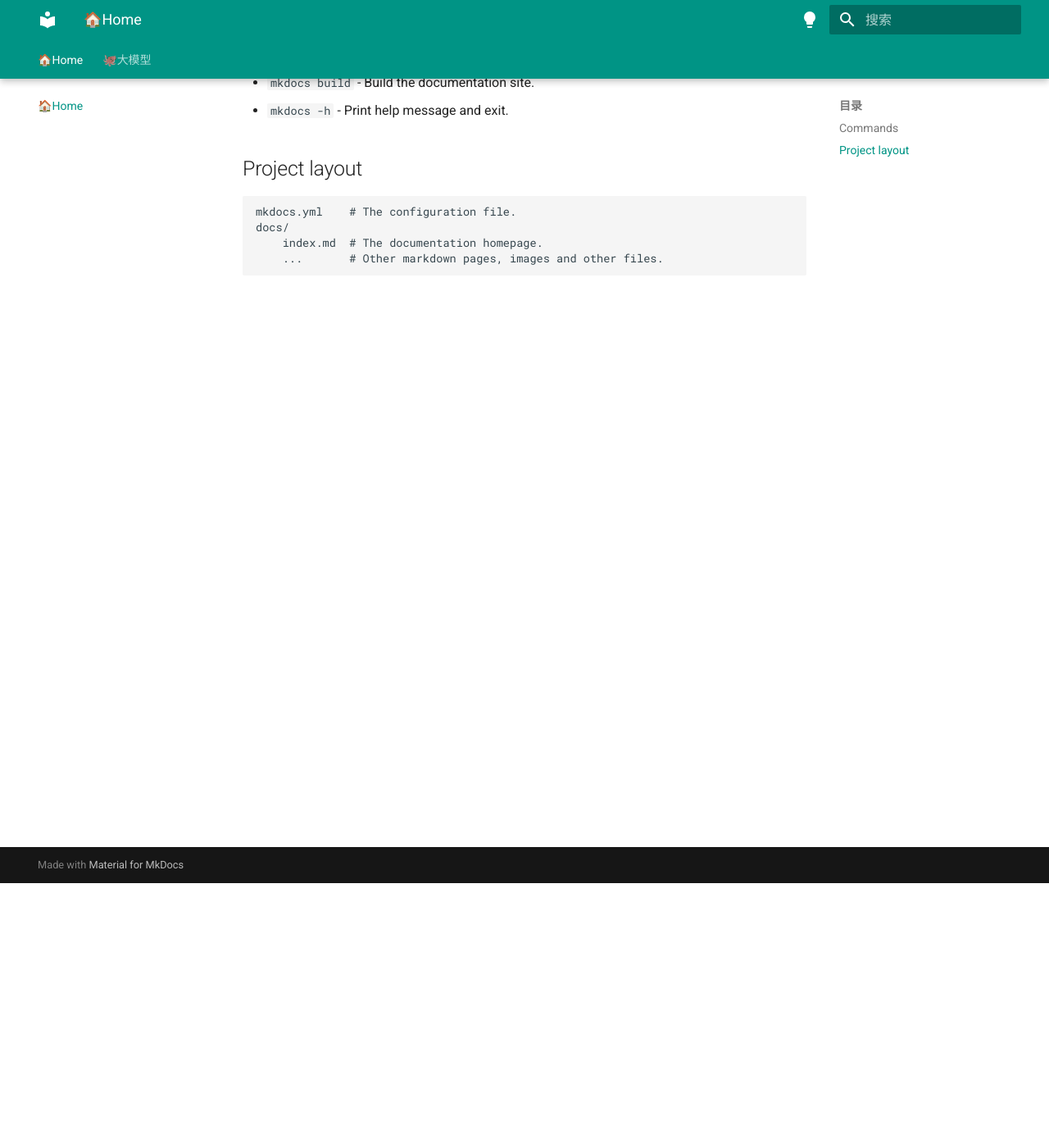
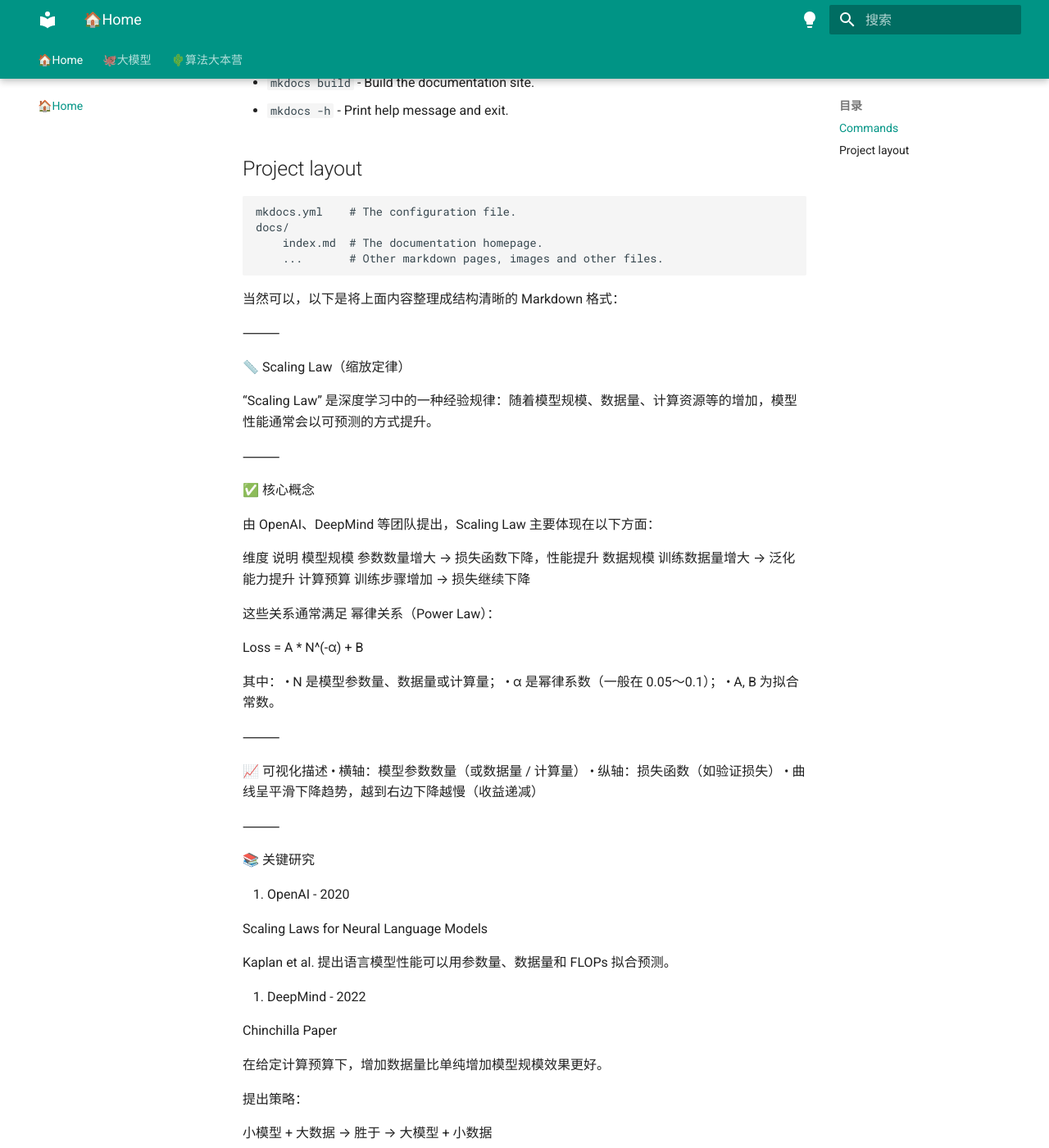
Before and after one commit to buffaloboyhlh/llmbook, an MkDocs documentation site: the page built from docs/index.md, in a window 1280 px wide and 1400 px high, scrolled down 323 px. Shown: the whole window at 82% size. Built offline with MkDocs 1.6.1 and Material for MkDocs 9.7.7, drawn with Linux system fonts in a browser that asks for light colours; comment, search, counter and statistics services are not loaded; some of the changed text lies outside the part shown.

```diff
--- a/docs/index.md
+++ b/docs/index.md
@@ -15,3 +15,81 @@ For full documentation visit [mkdocs.org](https://www.mkdocs.org).
     docs/
         index.md  # The documentation homepage.
         ...       # Other markdown pages, images and other files.
+
+
+当然可以，以下是将上面内容整理成结构清晰的 Markdown 格式：
+
+⸻
+
+📏 Scaling Law（缩放定律）
+
+“Scaling Law” 是深度学习中的一种经验规律：随着模型规模、数据量、计算资源等的增加，模型性能通常会以可预测的方式提升。
+
+⸻
+
+✅ 核心概念
+
+由 OpenAI、DeepMind 等团队提出，Scaling Law 主要体现在以下方面：
+
+维度	说明
+模型规模	参数数量增大 → 损失函数下降，性能提升
+数据规模	训练数据量增大 → 泛化能力提升
+计算预算	训练步骤增加 → 损失继续下降
+
+这些关系通常满足 幂律关系（Power Law）：
+
+Loss = A * N^(-α) + B
+
+其中：
+	•	N 是模型参数量、数据量或计算量；
+	•	α 是幂律系数（一般在 0.05～0.1）；
+	•	A, B 为拟合常数。
+
+⸻
+
+📈 可视化描述
+	•	横轴：模型参数数量（或数据量 / 计算量）
+	•	纵轴：损失函数（如验证损失）
+	•	曲线呈平滑下降趋势，越到右边下降越慢（收益递减）
+
+⸻
+
+📚 关键研究
+
+1. OpenAI - 2020
+
+Scaling Laws for Neural Language Models
+
+Kaplan et al. 提出语言模型性能可以用参数量、数据量和 FLOPs 拟合预测。
+
+2. DeepMind - 2022
+
+Chinchilla Paper
+
+在给定计算预算下，增加数据量比单纯增加模型规模效果更好。
+
+提出策略：
+
+小模型 + 大数据 → 胜于 → 大模型 + 小数据
+
+⸻
+
+🔧 实际应用
+
+Scaling Law 可以帮助我们：
+	•	决定训练大模型时的资源分配策略
+	•	指导以下选择：
+	•	应该使用多少参数？
+	•	准备多少 token 的训练数据？
+	•	设置多少训练轮次？
+
+⸻
+
+🚨 注意事项
+	•	Scaling Law 是一种经验规律，不是物理定律；
+	•	在极大规模后可能失效（性能饱和）；
+	•	更低的损失 ≠ 更高的推理智能或常识能力。
+
+⸻
+
+如果你需要这段 Markdown 保存为 .md 文件或者渲染为网页结构，我可以帮你进一步处理。需要吗？
--- a/mkdocs.yml
+++ b/mkdocs.yml
@@ -5,6 +5,7 @@ theme:
   font:
     text: Roboto
   features:
+    - content.tabs.link
     - navigation.instant
     - navigation.instant.progress
     - navigation.tabs
@@ -18,13 +19,13 @@ theme:
     - navigation.path
   palette:
     - scheme: default
-      accent: light green
+      accent: amber
       primary: teal
       toggle:
         icon: material/lightbulb
         name: Switch to dark mode
     - scheme: slate
-      accent: light green
+      accent: amber
       primary: teal
       toggle:
         icon: material/lightbulb-outline
@@ -34,7 +35,24 @@ theme:
 markdown_extensions:
   - pymdownx.arithmatex:
       generic: true
+  - admonition
+  - pymdownx.details
+  - pymdownx.superfences
+  - attr_list
+  - pymdownx.highlight
+  - pymdownx.superfences
+  - pymdownx.tabbed
+  - pymdownx.superfences
+  - pymdownx.tabbed:
+      alternate_style: true
 
+extra_javascript:
+  - https://cdn.jsdelivr.net/npm/mathjax@3/es5/tex-mml-chtml.js
+  - https://cdnjs.cloudflare.com/ajax/libs/tablesort/5.2.1/tablesort.min.js
+  - javascripts/tables.js
+  - javascripts/config.js
+  - https://polyfill.io/v3/polyfill.min.js?features=es6
+  - https://cdn.jsdelivr.net/npm/mathjax@3/es5/tex-mml-chtml.js
 
 plugins:
   - search
@@ -42,5 +60,11 @@ plugins:
 nav:
   - 🏠Home: index.md
   - 🐙大模型:
+      - 第0章：大模型基础:
+          - Transformer: llm/chapter00/transformer.md
+          - Bert: llm/chapter00/bert.md
       - 第一章：预训练:
           - 优化器: llm/chapter01/optimizer.md
+
+  - 🌵算法大本营:
+      - 基础: algorithm/basic.md
```
Also changed, not shown: docs/algorithm/basic.md (added, +235 -0 lines), docs/llm/chapter00/bert.md (added, +4 -0 lines), docs/llm/chapter00/transformer.md (added, +193 -0 lines), docs/imgs/algorithm/array.png (added), docs/imgs/algorithm/链表.png (added), docs/imgs/llm/multi-head-attention.png (added), docs/imgs/llm/self-attention.jpg (added), docs/imgs/llm/transformer_embedding.png (added), 2 other files.
